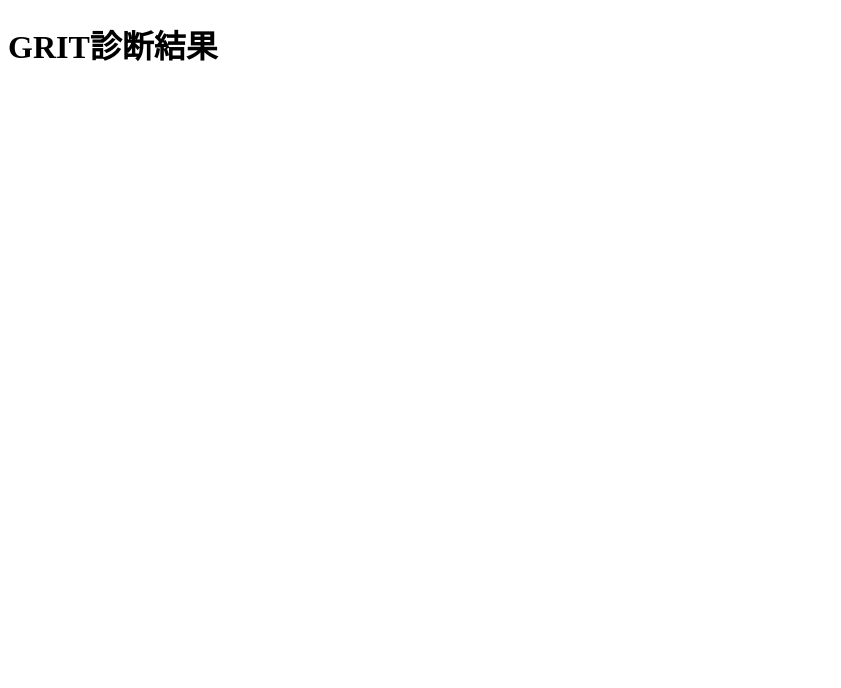
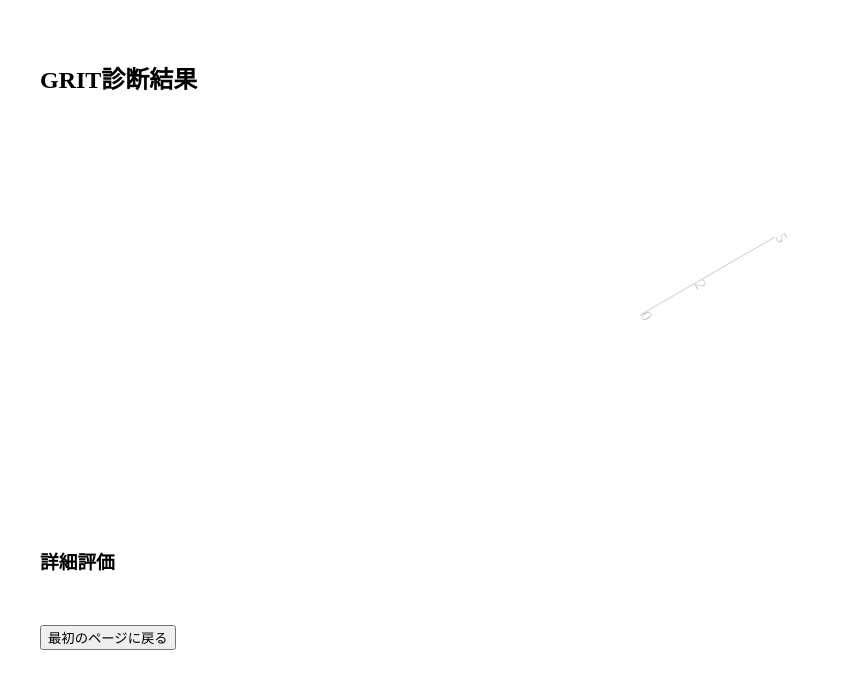
Before and after one commit to kahigash/grit-appv2, a Next.js app: page /result in a window 1280 px wide. Before the commit this address had no page. Shown: the top 688 px of the page, without its empty margins (0-841 px from the left). Built offline with nearby package versions, Linux system fonts and the light colour scheme.

Commit message:
Update result.tsx

```diff
--- a/pages/result.tsx
+++ b/pages/result.tsx
@@ -1,71 +1,80 @@
+'use client';
+
 import { useEffect, useState } from 'react';
 import { useRouter } from 'next/router';
-import { Radar, RadarChart, PolarGrid, PolarAngleAxis, PolarRadiusAxis, ResponsiveContainer } from 'recharts';
+import { Radar, RadarChart, PolarGrid, PolarAngleAxis, PolarRadiusAxis, Tooltip, ResponsiveContainer } from 'recharts';
 
-// GRIT項目の日本語ラベル
-const GRIT_LABELS: Record<number, string> = {
-  1: '長期的視野',
-  2: '目標設定力',
+type Evaluation = {
+  grit_item: number;
+  score: number;
+  comment: string;
+};
+
+const gritLabels: { [key: number]: string } = {
+  1: '注意散漫対処',
+  2: '情熱継続',
   3: '挑戦志向',
-  4: '回復力',
+  4: 'レジリエンス',
   5: '柔軟性',
-  6: '内発的動機',
+  6: '内発動機',
   7: '没頭力',
-  8: '困難対応力',
+  8: '困難対応',
   9: '継続力',
   10: '学習志向',
-  11: 'やり遂げる力',
-  12: 'モチベ維持力',
+  11: 'やり遂げ力',
+  12: 'モチベ維持',
 };
 
 export default function ResultPage() {
+  const [evaluations, setEvaluations] = useState<Evaluation[]>([]);
   const router = useRouter();
-  const [scores, setScores] = useState<any[]>([]);
 
-  // localStorageから評価スコアを取得
   useEffect(() => {
-    const raw = localStorage.getItem('gritEvaluations');
-    if (!raw) {
-      router.push('/');
-      return;
+    const data = localStorage.getItem('gritEvaluations');
+    if (data) {
+      try {
+        const parsed = JSON.parse(data);
+        setEvaluations(parsed);
+      } catch (e) {
+        console.error('Invalid localStorage data');
+      }
     }
-    try {
-      const parsed = JSON.parse(raw);
-      setScores(parsed);
-    } catch {
-      router.push('/');
-    }
-  }, [router]);
+  }, []);
 
-  const chartData = scores.map((item) => ({
-    subject: GRIT_LABELS[item.grit_item] || `項目${item.grit_item}`,
-    score: item.score,
+  const radarData = evaluations.map((item) => ({
+    subject: gritLabels[item.grit_item],
+    A: item.score,
+    fullMark: 5,
   }));
 
   return (
-    <div className="p-8">
-      <h1 className="text-2xl font-bold mb-6">GRIT診断結果</h1>
+    <div style={{ padding: '2rem' }}>
+      <h2>GRIT診断結果</h2>
 
-      <div className="w-full h-96">
-        <ResponsiveContainer width="100%" height="100%">
-          <RadarChart cx="50%" cy="50%" outerRadius="80%" data={chartData}>
+      <div style={{ width: '100%', height: 400 }}>
+        <ResponsiveContainer>
+          <RadarChart cx="50%" cy="50%" outerRadius="80%" data={radarData}>
             <PolarGrid />
             <PolarAngleAxis dataKey="subject" />
             <PolarRadiusAxis angle={30} domain={[0, 5]} />
-            <Radar name="スコア" dataKey="score" stroke="#8884d8" fill="#8884d8" fillOpacity={0.6} />
+            <Radar name="スコア" dataKey="A" stroke="#8884d8" fill="#8884d8" fillOpacity={0.6} />
+            <Tooltip />
           </RadarChart>
         </ResponsiveContainer>
       </div>
 
-      <div className="mt-10">
-        {scores.map((item, idx) => (
-          <div key={idx} className="mb-4 p-4 border rounded-md shadow">
-            <p><strong>質問{idx + 1}：</strong> {GRIT_LABELS[item.grit_item] || `項目${item.grit_item}`}</p>
-            <p><strong>スコア：</strong> {item.score}</p>
-            <p><strong>コメント：</strong> {item.comment}</p>
-          </div>
-        ))}
-      </div>
+      <h3 style={{ marginTop: '2rem' }}>詳細評価</h3>
+      {evaluations.map((item, index) => (
+        <div key={index} style={{ marginBottom: '1.5rem', padding: '1rem', border: '1px solid #ccc' }}>
+          <p><strong>項目{item.grit_item}：</strong> {gritLabels[item.grit_item]}</p>
+          <p><strong>スコア：</strong> {item.score}</p>
+          <p><strong>コメント：</strong> {item.comment}</p>
+        </div>
+      ))}
+
+      <button onClick={() => router.push('/')} style={{ marginTop: '2rem' }}>
+        最初のページに戻る
+      </button>
     </div>
   );
 }
```
